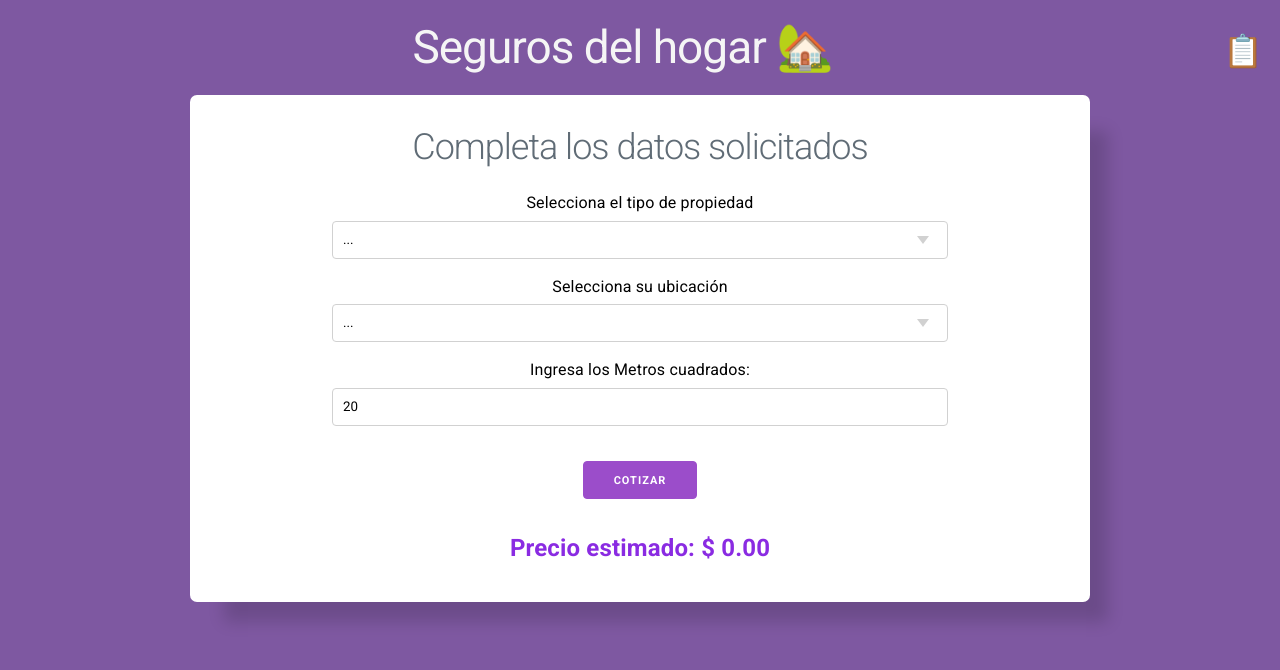
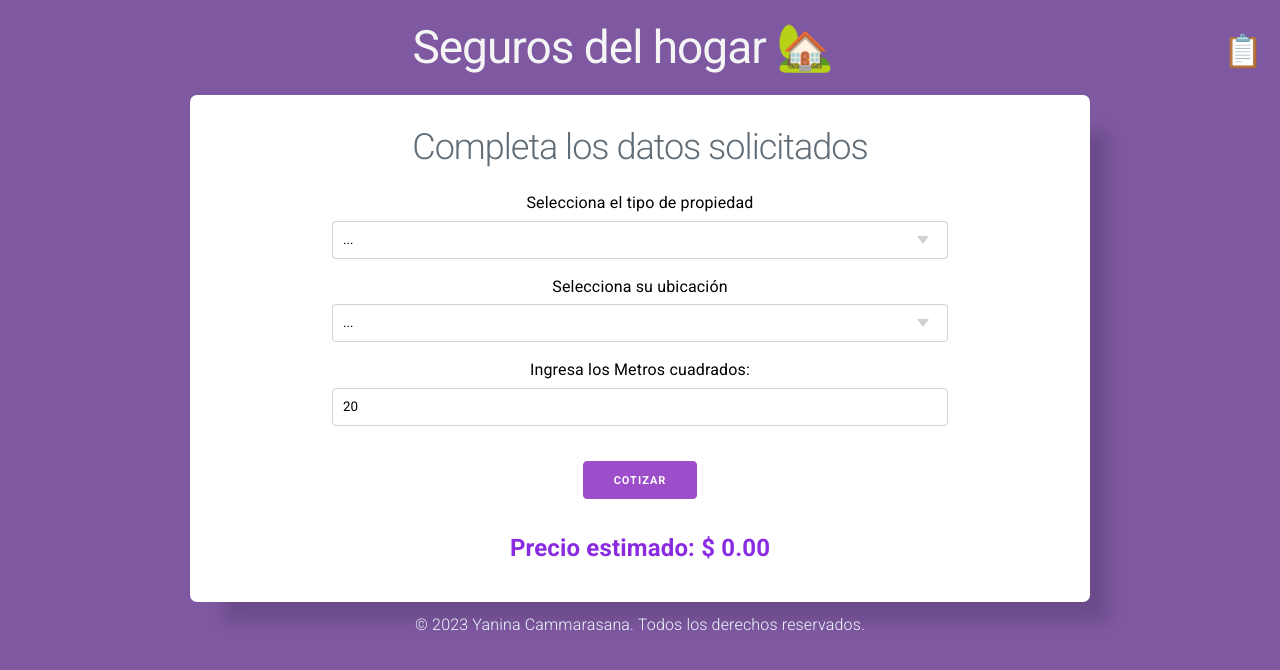
Before and after one commit to yani93anto/PROYECTO3-YANINA-CAMMARASANA, a React (Vite) app: page / in a window 1280 px wide. Shown: the top 670 px of the page. Built offline with nearby package versions, Linux system fonts and the light colour scheme; a small style sheet from the web is missing.

Commit message:
más diseño

```diff
--- a/src/App.jsx
+++ b/src/App.jsx
@@ -13,6 +13,11 @@ function App() {
           {/* Ruta para el historial */}
           <Route path="/historial" element={<Historial />} />
         </Routes>
+        <footer>
+          <p className="footer">
+            &copy; 2023 Yanina Cammarasana. Todos los derechos reservados.
+          </p>
+        </footer>
       </Router>
     </>
   );
--- a/src/index.css
+++ b/src/index.css
@@ -83,8 +83,8 @@ input {
 }
 
 #botonEmoji {
-    cursor: pointer;
-    transition: text-shadow 0.3s;
+  cursor: pointer;
+  transition: text-shadow 0.3s;
 }
 
 #botonEmoji:hover {
@@ -108,3 +108,9 @@ button:active {
 .text-rojo {
   color: red !important;
 }
+
+.footer {
+  color: aliceblue;
+  text-align: center;
+  margin-top: 10px;
+}
```
Also changed, not shown: src/Pages/Historial.jsx (+6 -1 lines).
